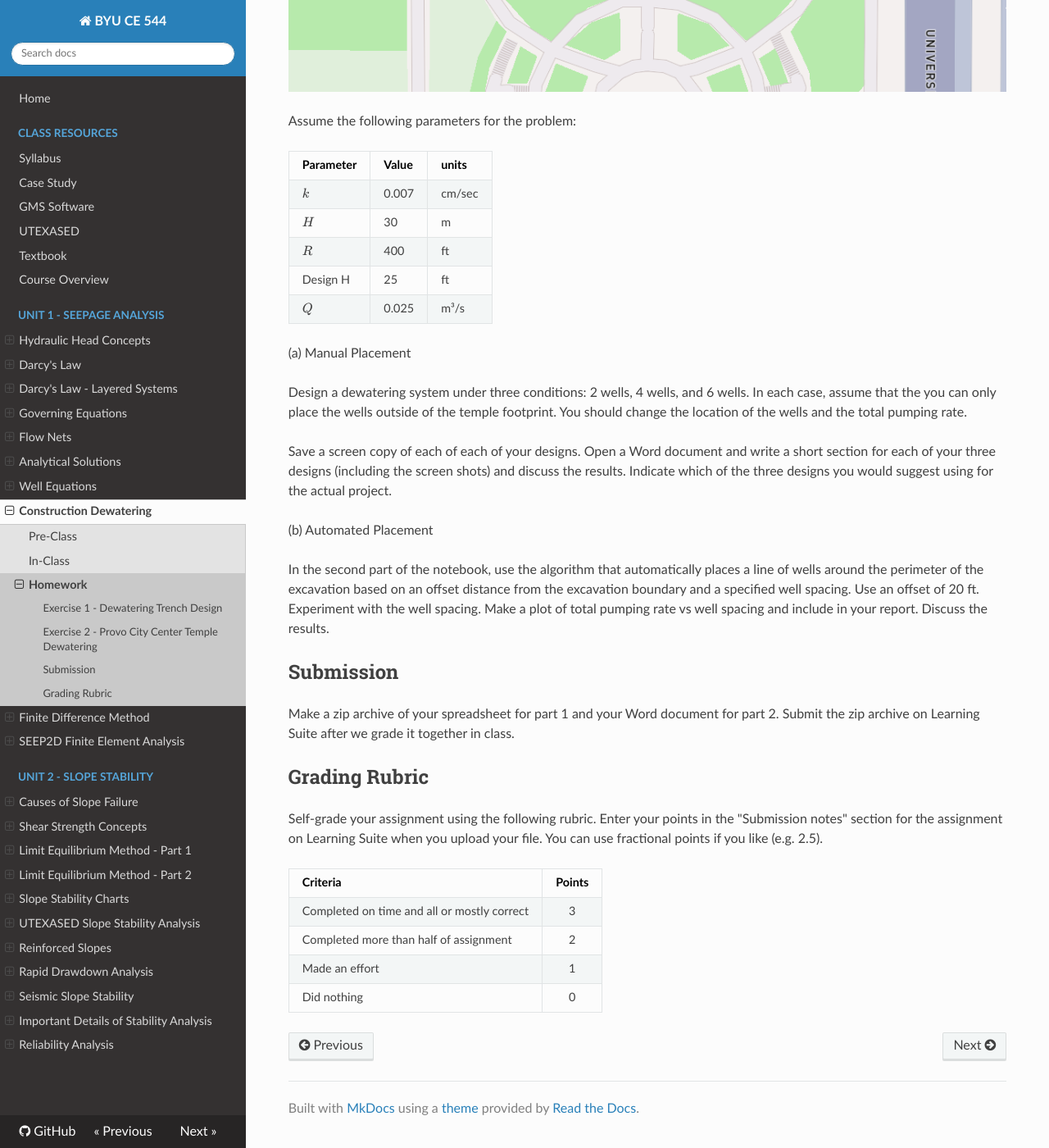
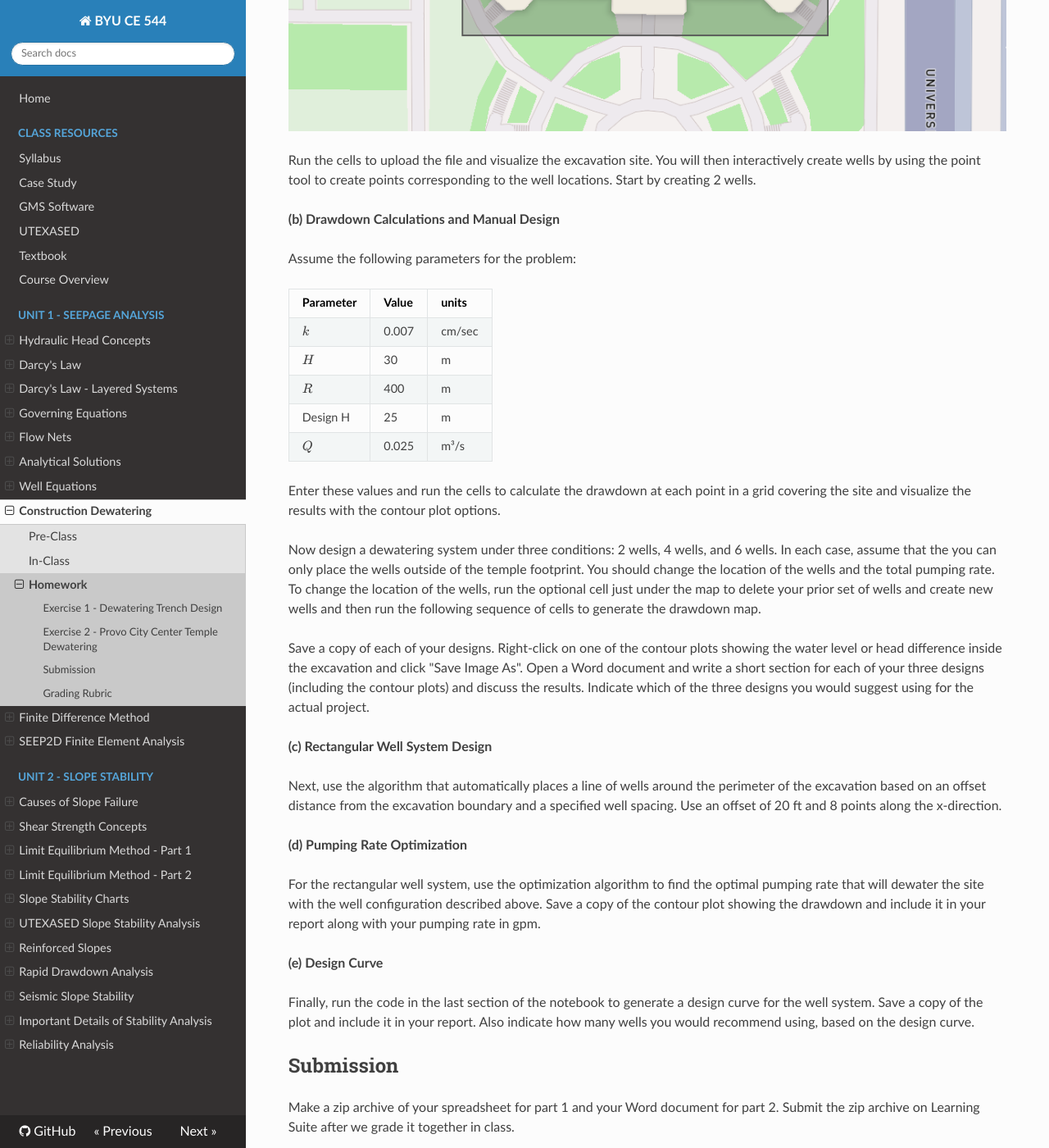
Before and after one commit to njones61/ce544, an MkDocs documentation site: the page built from docs/unit1/09_dewatering/dewatering_hw.md, in a window 1280 px wide and 1400 px high, scrolled down 3427 px. Shown: the whole window at 82% size. Built offline with MkDocs 1.6.1, drawn with Linux system fonts in a browser that asks for light colours; nearby versions of some CDN libraries; some of the changed text lies outside the part shown.

Commit message:
edited dewatering

```diff
--- a/docs/unit1/09_dewatering/dewatering_hw.md
+++ b/docs/unit1/09_dewatering/dewatering_hw.md
@@ -41,40 +41,50 @@ Python starter file: <a href="https://colab.research.google.
 com/github/njones61/ce544/blob/main/docs/unit1/09_dewatering/dewatering.ipynb" target="_blank"><img src="https://colab.
 research.google.com/assets/colab-badge.svg" alt="Open In Colab"/></a>
 
+**(a)  Setup Problem**
+
 Before starting, download the following GEOJSON file:
 
-GEOJSON File: [temple.geojson](temple.geojson)
+GEOJSON File: [temple.geojson](temple.geojson) (right-click and select "Save Link As")
 
 This represents the footprint of the excavation:
 
 ![temple_polygon.png](images/temple_polygon.png)
 
+Run the cells to upload the file and visualize the excavation site. You will then interactively create wells by using the point tool to create points corresponding to the well locations. Start by creating 2 wells.
+
+**(b)  Drawdown Calculations and Manual Design**
+
 Assume the following parameters for the problem:
-
 
 | Parameter | Value | units  |
 |----------|-------|--------|
 | $k$      | 0.007 | cm/sec |
 | $H$      | 30    | m      |
-| $R$      | 400   | ft     |
-| Design H | 25    | ft     |
+| $R$      | 400   | m      |
+| Design H | 25    | m      |
 | $Q$      | 0.025 | m³/s   |
 
+Enter these values and run the cells to calculate the drawdown at each point in a grid covering the site and visualize the results with the contour plot options.
 
-(a)  Manual Placement
+Now design a dewatering system under three conditions: 2 wells, 4 wells, and 6 wells. In each case,
+assume that the you can only place the wells outside of the temple footprint. You should change the location of the wells and the total pumping rate. To change the location of the wells, run the optional cell just under the map to delete your prior set of wells and create new wells and then run the following sequence of cells to generate the drawdown map.
 
-Design a dewatering system under three conditions: 2 wells, 4 wells, and 6 wells. In each case,
-assume
-that the you can only place the wells outside of the temple footprint. You should change the location of the wells and the total pumping rate.
+Save a copy of each of your designs. Right-click on one of the contour plots showing the water level or head difference inside the excavation and click "Save Image As". Open a Word document and write a short section for each of your three designs (including the contour plots) and discuss the results. Indicate which of the three designs you would suggest using for the actual project.
 
-Save a screen copy of each of each of your designs. Open a Word document and write a short section for each of your three designs (including the screen shots) and discuss the results. Indicate which of the three designs you would suggest using for the actual project.
+**(c) Rectangular Well System Design**
 
-(b) Automated Placement
+Next, use the algorithm that automatically places a line of wells around the perimeter of
+the excavation based on an offset distance from the excavation boundary and a specified well spacing. Use an offset
+of 20 ft and 8 points along the x-direction.
 
-In the second part of the notebook, use the algorithm that automatically places a line of wells around the perimeter of
-the excavation based on an offset distance from the excavation boundary and a specified well spacing. Use an offset
-of 20 ft. Experiment with the well spacing. Make a plot of total pumping rate vs well spacing and include in your
-report. Discuss the results.
+**(d) Pumping Rate Optimization**
+
+For the rectangular well system, use the optimization algorithm to find the optimal pumping rate that will dewater the site with the well configuration described above. Save a copy of the contour plot showing the drawdown and include it in your report along with your pumping rate in gpm.
+
+**(e) Design Curve**
+
+Finally, run the code in the last section of the notebook to generate a design curve for the well system. Save a copy of the plot and include it in your report. Also indicate how many wells you would recommend using, based on the design curve.
 
 ## Submission
 
```
Also changed, not shown: docs/unit1/09_dewatering/dewatering_class.md (+0 -22 lines).
